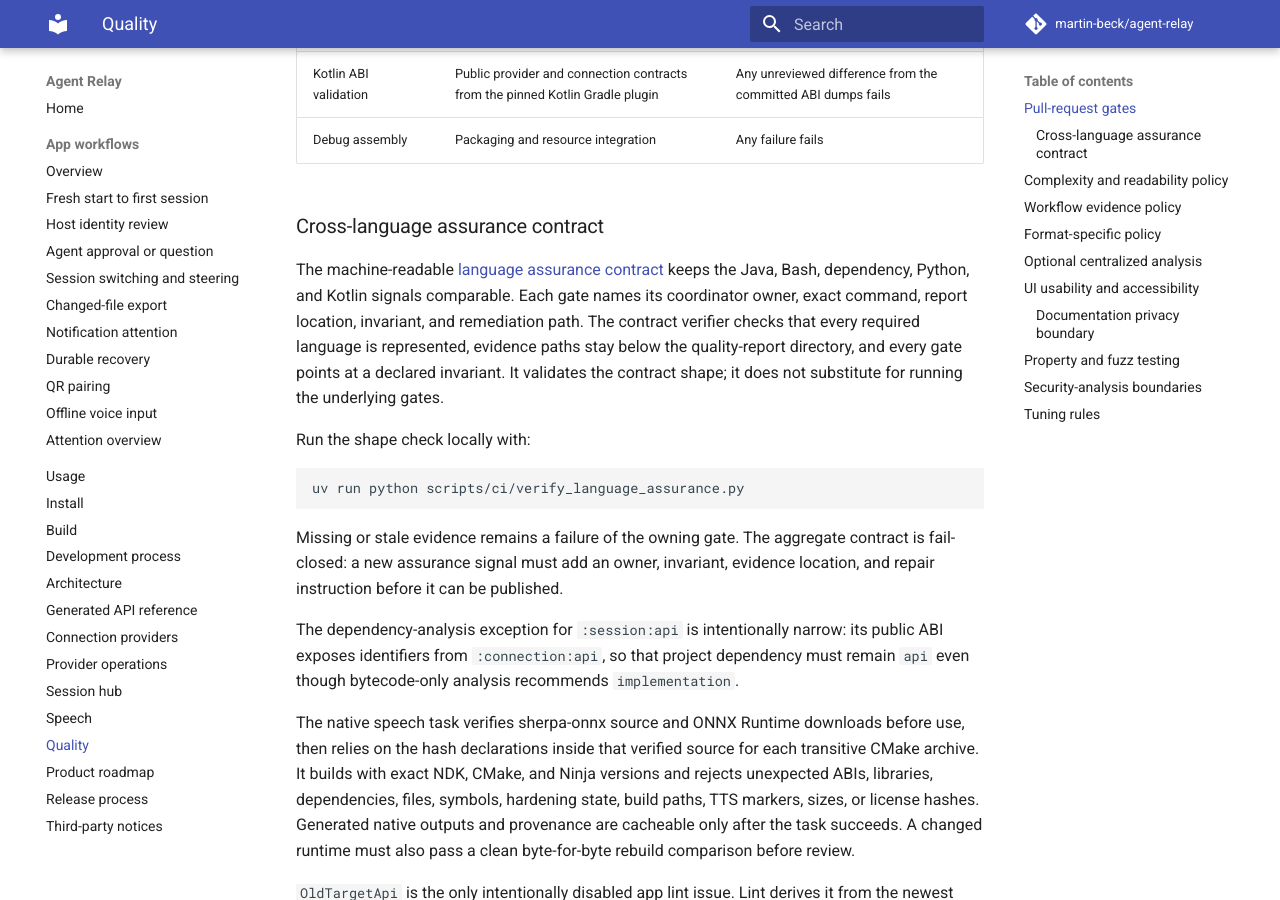
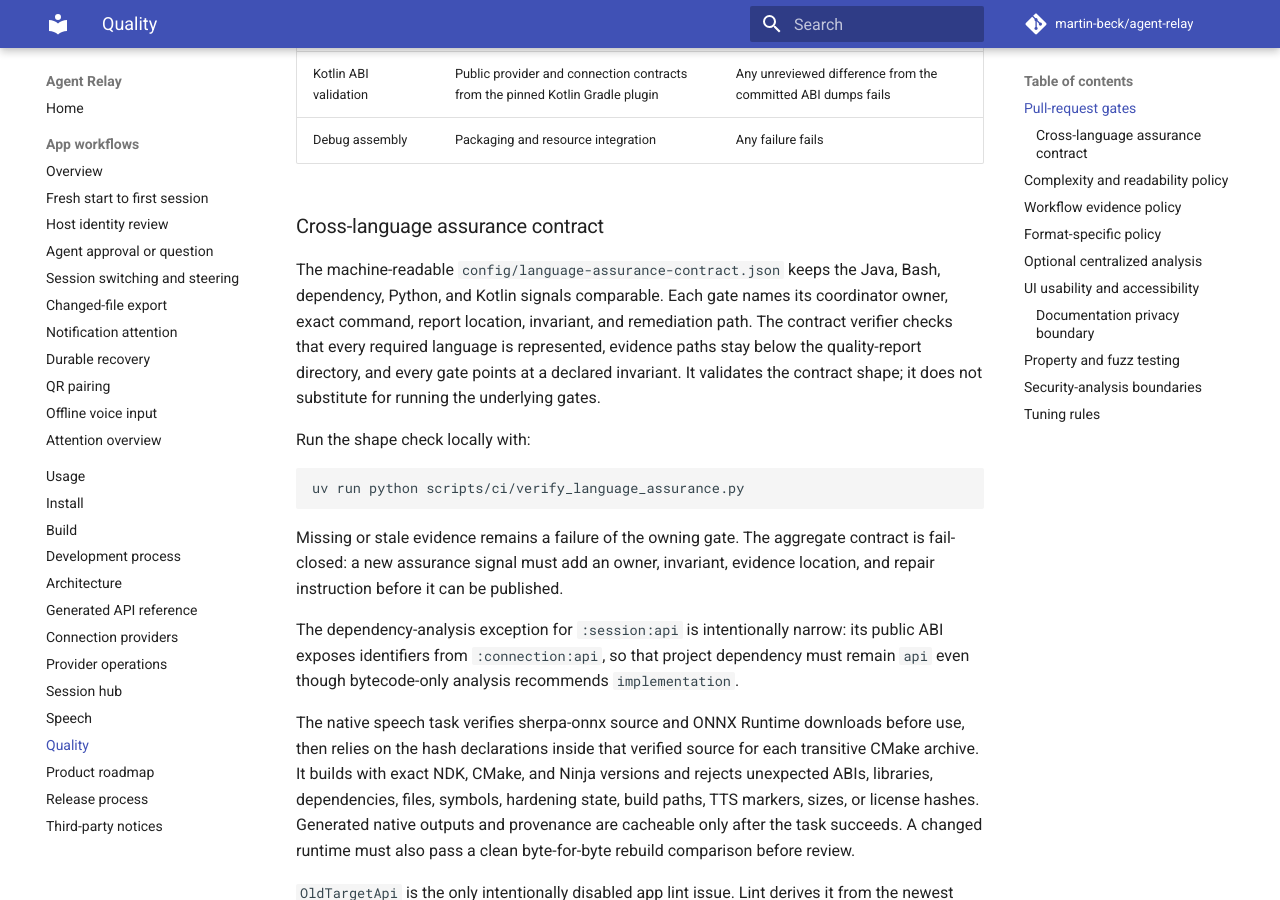
Before and after one commit to martin-beck/agent-relay, an MkDocs documentation site: the page built from docs/QUALITY.md, in a window 1280 px wide and 900 px high, scrolled down 2279 px. Built offline with MkDocs 1.6.1 and Material for MkDocs 9.7.7, drawn with Linux system fonts in a browser that asks for light colours; comment, search, counter and statistics services are not loaded.

Commit message:
fix(docs): keep assurance contract link site-safe
Signed-off-by: martin-beck <24471267+martin-beck@users.noreply.github.com>

```diff
--- a/docs/QUALITY.md
+++ b/docs/QUALITY.md
@@ -45,8 +45,8 @@ representative physical-device release evidence.
 
 ### Cross-language assurance contract
 
-The machine-readable [language assurance contract](../config/language-assurance-contract.json)
-keeps the Java, Bash, dependency, Python, and Kotlin signals comparable. Each gate names
+The machine-readable `config/language-assurance-contract.json` keeps the Java, Bash,
+dependency, Python, and Kotlin signals comparable. Each gate names
 its coordinator owner, exact command, report location, invariant, and remediation path.
 The contract verifier checks that every required language is represented, evidence paths
 stay below the quality-report directory, and every gate points at a declared invariant.
```
